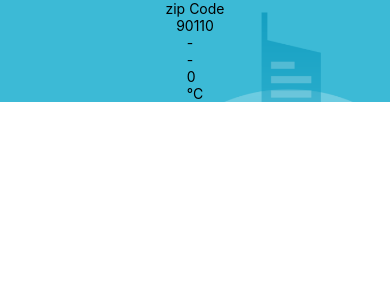
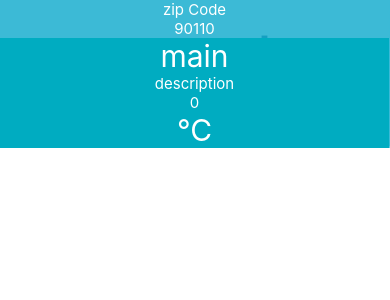
Before and after one commit to 6310110564/Lab3SA04, a React Native app: screen / in a window 390 px wide. Shown: the top 300 px of the page. Built offline with nearby package versions, Linux system fonts and the light colour scheme.

Commit message:
checkpoint3 (part3)

```diff
--- a/component/Forcast.js
+++ b/component/Forcast.js
@@ -1,13 +1,33 @@
 import React from "react";
 import { View, Text } from "react-native";
+import { StyleSheet } from "react-native";
 
 export default function Forecast(props) {
     return (
-        <View>
-            <Text>{props.main}</Text>
-            <Text>{props.description}</Text>
-            <Text>{props.temp}</Text>
-            <Text>°C</Text>
+        <View style={styles.TextForecast}>
+            <Text style={styles.Text}>{props.main}</Text>
+            <Text style={styles.Text1}>{props.description}</Text>
+            <Text style={styles.Text1}>{props.temp}</Text>
+            <Text style={styles.Text}>°C</Text>
         </View>
-    )
+    );
 }
+
+const styles = StyleSheet.create({
+    TextForecast: {
+        flexDirection: 'column',
+        alignItems: 'center',
+        justifyContent:'flex-start',
+        backgroundColor: '#00ACC1',
+        alignSelf: 'stretch'
+    },
+    Text: {
+        fontWeight: "400",
+        fontSize: 30,
+        color: 'white'
+    },
+    Text1: {
+        fontSize: 15,
+        color: 'white'
+    }
+});
--- a/component/Weather.js
+++ b/component/Weather.js
@@ -6,14 +6,14 @@ import { StyleSheet } from "react-native";
 
 export default function Weather(props) {
     const [forecastInfo, setForecastInfo] = useState({
-        main: '-',
-        description: '-',
+        main: 'main',
+        description: 'description',
         temp: 0
     })
     return (
         <ImageBackground source={require('../bg.png')} style={styles.backdrop}>
-            <Text>zip Code</Text>
-            <Text>{props.zipCode}</Text>
+            <Text style={styles.Text}>zip Code</Text>
+            <Text style={styles.Text}>{props.zipCode}</Text>
             <Forecast {...forecastInfo}/>
         </ImageBackground>
     );
@@ -23,7 +23,13 @@ const styles = StyleSheet.create({
     backdrop: {
         flexDirection: 'column',
         alignItems: 'center',
+        justifyContent:'flex-start',
+        paddingRight: 1,
         width: '100%',
-        height: '100%'
+        height: '100%',
     },
+    Text: {
+        fontSize: 15,
+        color: 'white'
+    }
 });
```
